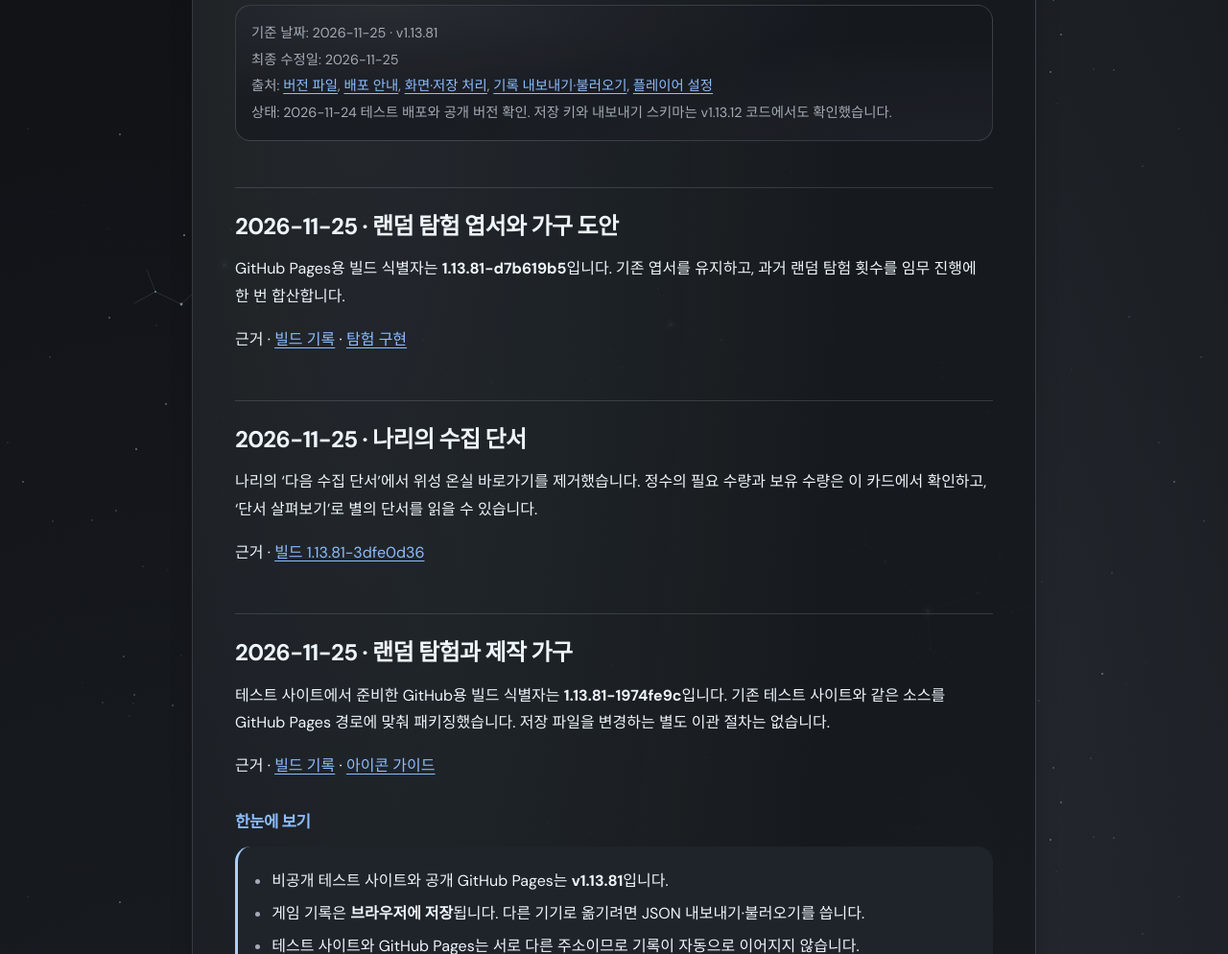
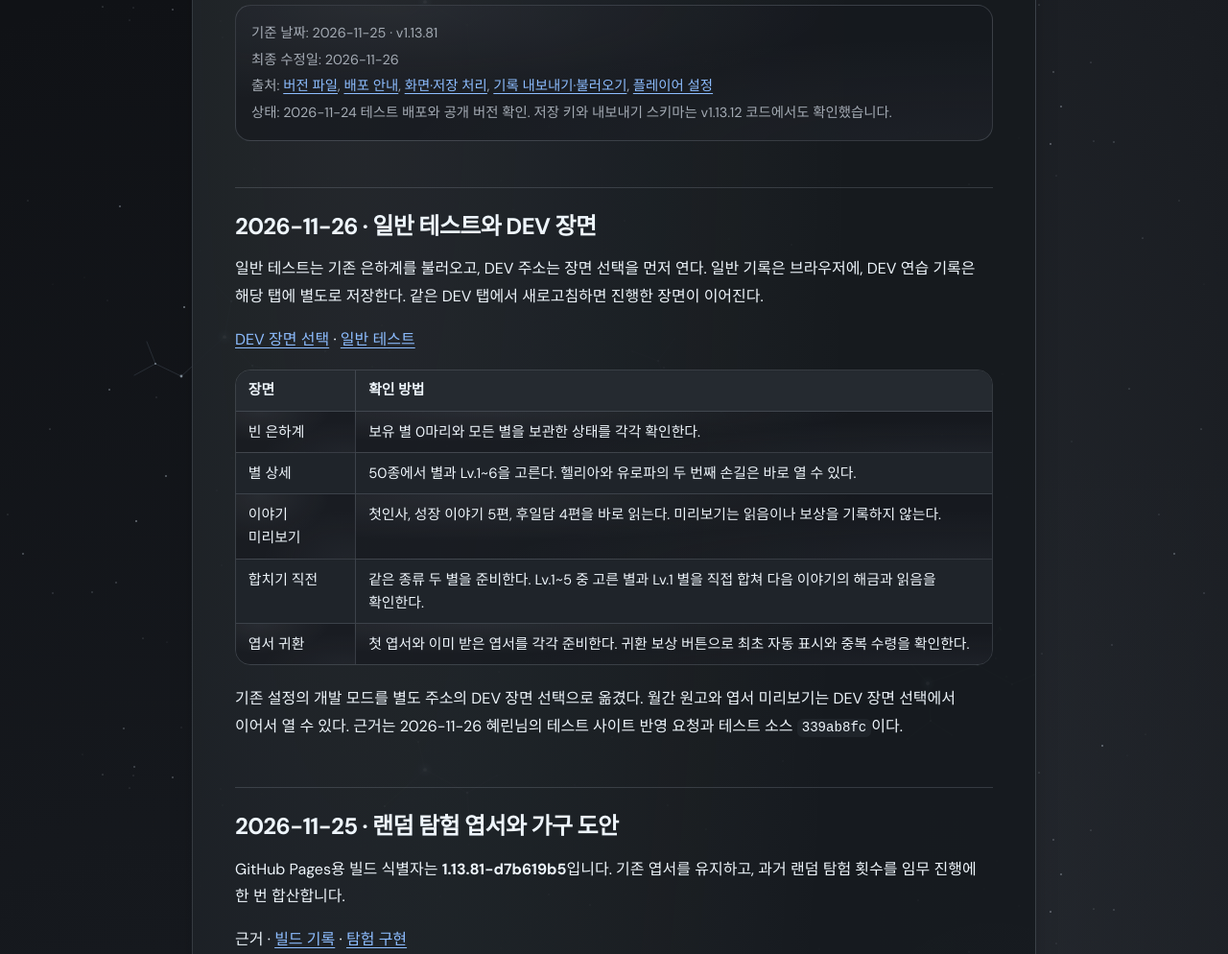
Before and after one commit to crazyjamy/lmmwiki, a plain HTML site: page docs/wiki/save-release.html in a window 1280 px wide. Shown: the part 228-1222 px from the top of the page at 96% size. Drawn offline with Linux system fonts and the light colour scheme.

Commit message:
테스트 사이트의 DEV 장면 진입과 저장 정책 기록

```diff
--- a/docs/wiki/save-release.html
+++ b/docs/wiki/save-release.html
@@ -16,7 +16,7 @@
 <main><h1 id="저장과-배포">저장과 배포</h1>
 <ul>
 <li>기준 날짜: 2026-11-25 · v1.13.81</li>
-<li>최종 수정일: 2026-11-25</li>
+<li>최종 수정일: 2026-11-26</li>
 <li>출처: <a
 href="https://github.com/crazyjamy/lmmwiki/blob/main/raw/v1.4.1/source/VERSION.json">버전
 파일</a>, <a
@@ -31,6 +31,10 @@ href="https://github.com/crazyjamy/lmmwiki/blob/main/raw/v1.4.1/source/player-se
 <li>상태: 2026-11-24 테스트 배포와 공개 버전 확인. 저장 키와 내보내기
 스키마는 v1.13.12 코드에서도 확인했습니다.</li>
 </ul>
+<h2 id="dev-scenes">2026-11-26 · 일반 테스트와 DEV 장면</h2>
+<p>일반 테스트는 기존 은하계를 불러오고, DEV 주소는 장면 선택을 먼저 연다. 일반 기록은 브라우저에, DEV 연습 기록은 해당 탭에 별도로 저장한다. 같은 DEV 탭에서 새로고침하면 진행한 장면이 이어진다.</p><p><a href="https://little-dragon-nest-hyerin.coursemos-3149.chatgpt.site/?dev=1">DEV 장면 선택</a> · <a href="https://little-dragon-nest-hyerin.coursemos-3149.chatgpt.site/">일반 테스트</a></p>
+<table><thead><tr><th>장면</th><th>확인 방법</th></tr></thead><tbody><tr><td>빈 은하계</td><td>보유 별 0마리와 모든 별을 보관한 상태를 각각 확인한다.</td></tr><tr><td>별 상세</td><td>50종에서 별과 Lv.1~6을 고른다. 헬리아와 유로파의 두 번째 손길은 바로 열 수 있다.</td></tr><tr><td>이야기 미리보기</td><td>첫인사, 성장 이야기 5편, 후일담 4편을 바로 읽는다. 미리보기는 읽음이나 보상을 기록하지 않는다.</td></tr><tr><td>합치기 직전</td><td>같은 종류 두 별을 준비한다. Lv.1~5 중 고른 별과 Lv.1 별을 직접 합쳐 다음 이야기의 해금과 읽음을 확인한다.</td></tr><tr><td>엽서 귀환</td><td>첫 엽서와 이미 받은 엽서를 각각 준비한다. 귀환 보상 버튼으로 최초 자동 표시와 중복 수령을 확인한다.</td></tr></tbody></table>
+<p>기존 설정의 개발 모드를 별도 주소의 DEV 장면 선택으로 옮겼다. 월간 원고와 엽서 미리보기는 DEV 장면 선택에서 이어서 열 수 있다. 근거는 2026-11-26 혜린님의 테스트 사이트 반영 요청과 테스트 소스 <code>339ab8fc</code>이다.</p>
 <h2 id="2026-11-25--랜덤-탐험-엽서와-가구-도안">2026-11-25 · 랜덤 탐험
 엽서와 가구 도안</h2>
 <p>GitHub Pages용 빌드 식별자는 <strong>1.13.81-d7b619b5</strong>입니다.
```
Also changed, not shown: docs/index.html (+1 -1 lines), docs/wiki/log.html (+2 -0 lines), docs/wiki/sources.html (+2 -0 lines), 4 other files.
